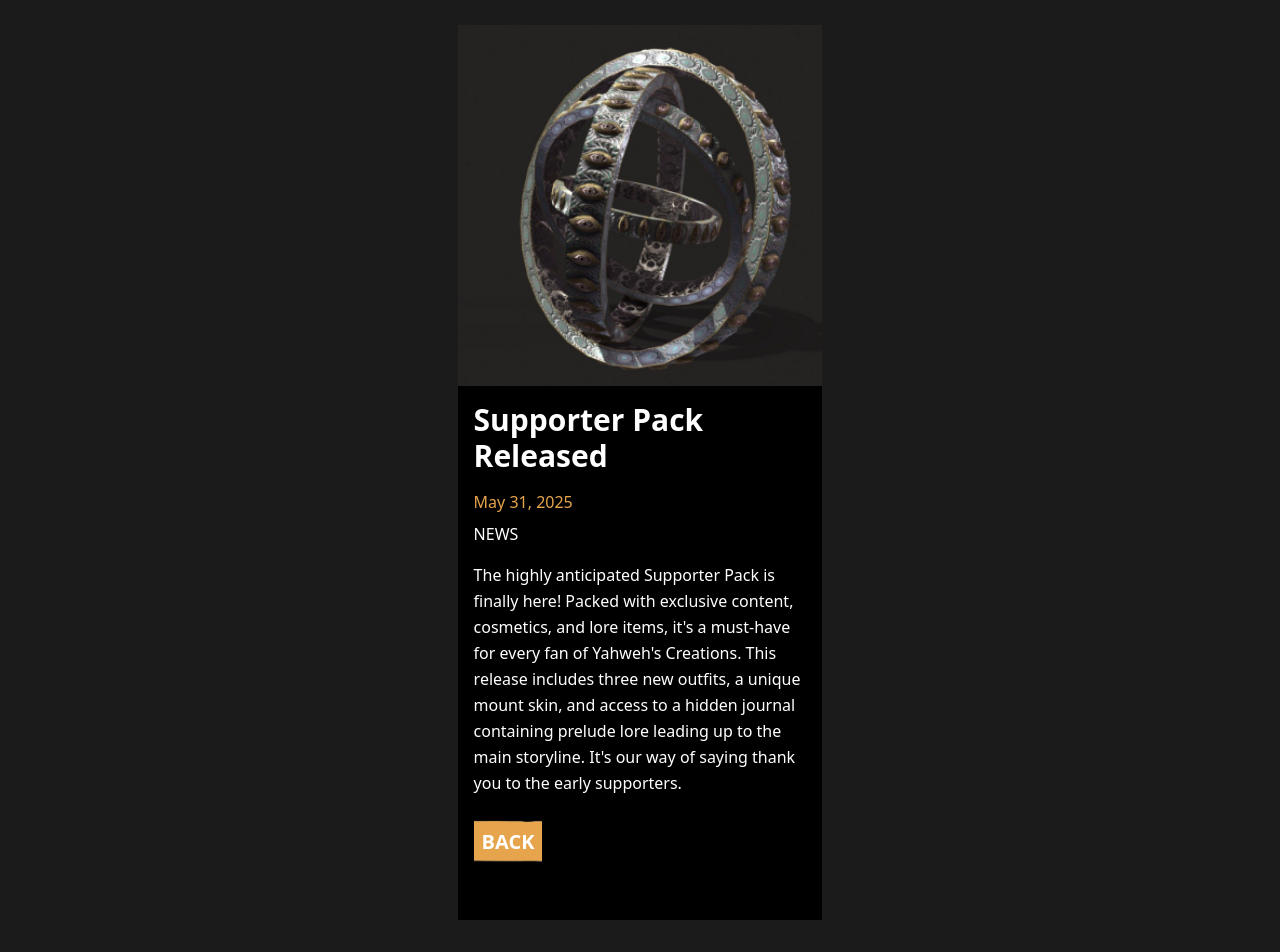
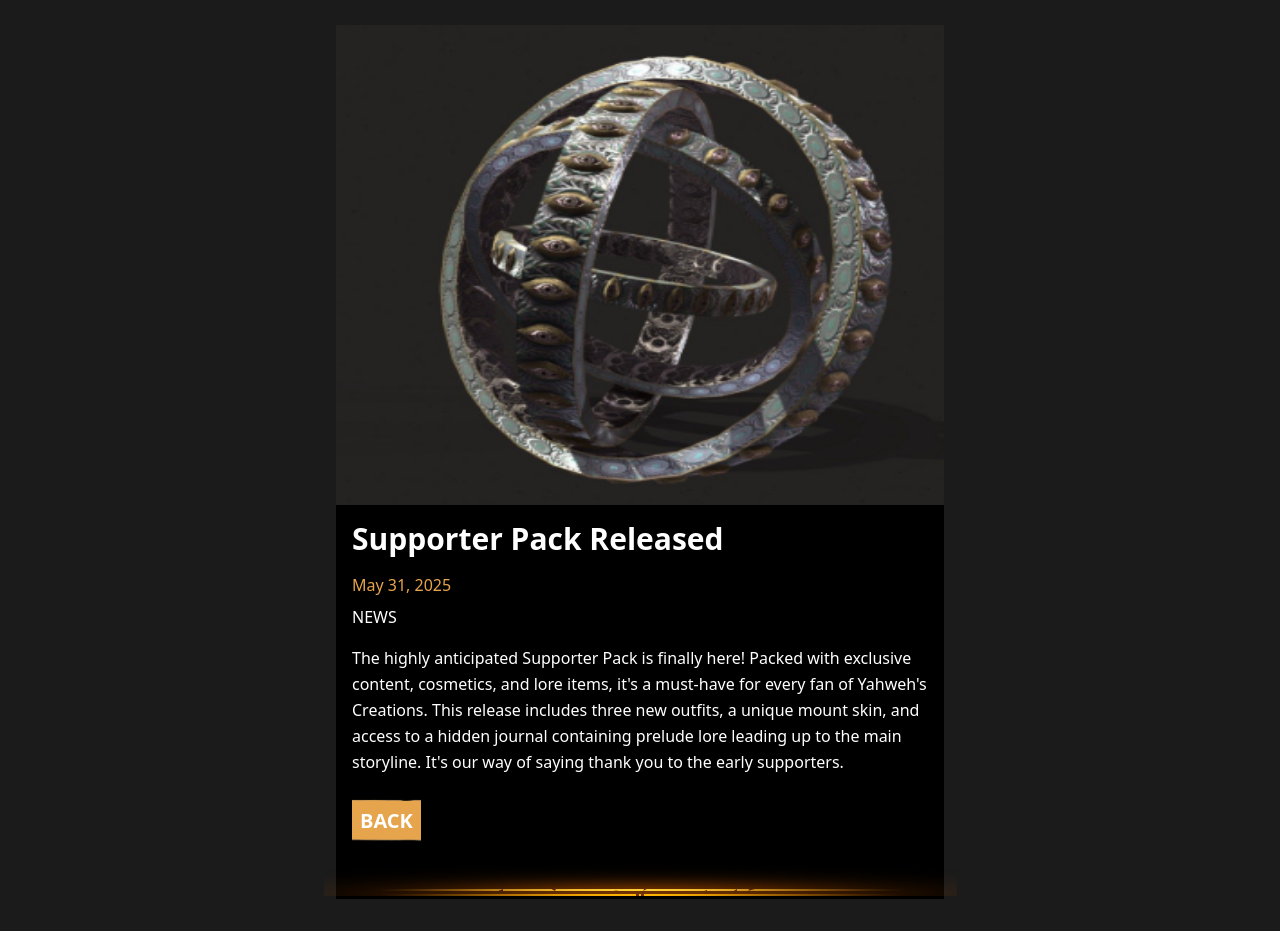
Before and after one commit to Endorze/Yahwehs-Creations, a Next.js app: page /fullNews/1 in a window 1280 px wide. Shown: the part 87-1039 px from the top of the page. After the commit the page ends 1018 px from the top, so only its background shows below. Built offline with nearby package versions, Linux system fonts and the light colour scheme.

Commit message:
added border image and some few adjustments

```diff
--- a/src/app/fullNews/[news]/page.tsx
+++ b/src/app/fullNews/[news]/page.tsx
@@ -13,9 +13,10 @@ const NewsDetail = async ({ params }: NewsDetailsProps) => {
     return (
         <div className="bg-[#1B1B1B] text-white min-h-screen p-8 flex flex-col justify-center items-center">
             {newsData ? (
-                <div className="w-full md:w-[30%] bg-black overflow-hidden">
-
-                    <img src={newsData.image} alt={newsData.title} className="w-full object-cover" />
+                <div className="w-full md:w-[50%] bg-black overflow-hidden">
+                    <div className="w-full h-[60vh]">
+                        <img src={newsData.image} alt={newsData.title} className="w-full h-full object-fill" />
+                    </div>
 
                     <div className="text-left p-4">
                         <h1 className="text-3xl font-bold mb-4">{newsData.title}</h1>
@@ -31,6 +32,9 @@ const NewsDetail = async ({ params }: NewsDetailsProps) => {
             ) : (
                 <div>No data found</div>
             )}
+            <div className="flex items-center justify-center w-full -mt-10 p-[3px]">
+                <img src="/images/effects/gradientline.png" alt="Gradient Line" />
+            </div>
         </div>
     )
 }
```
